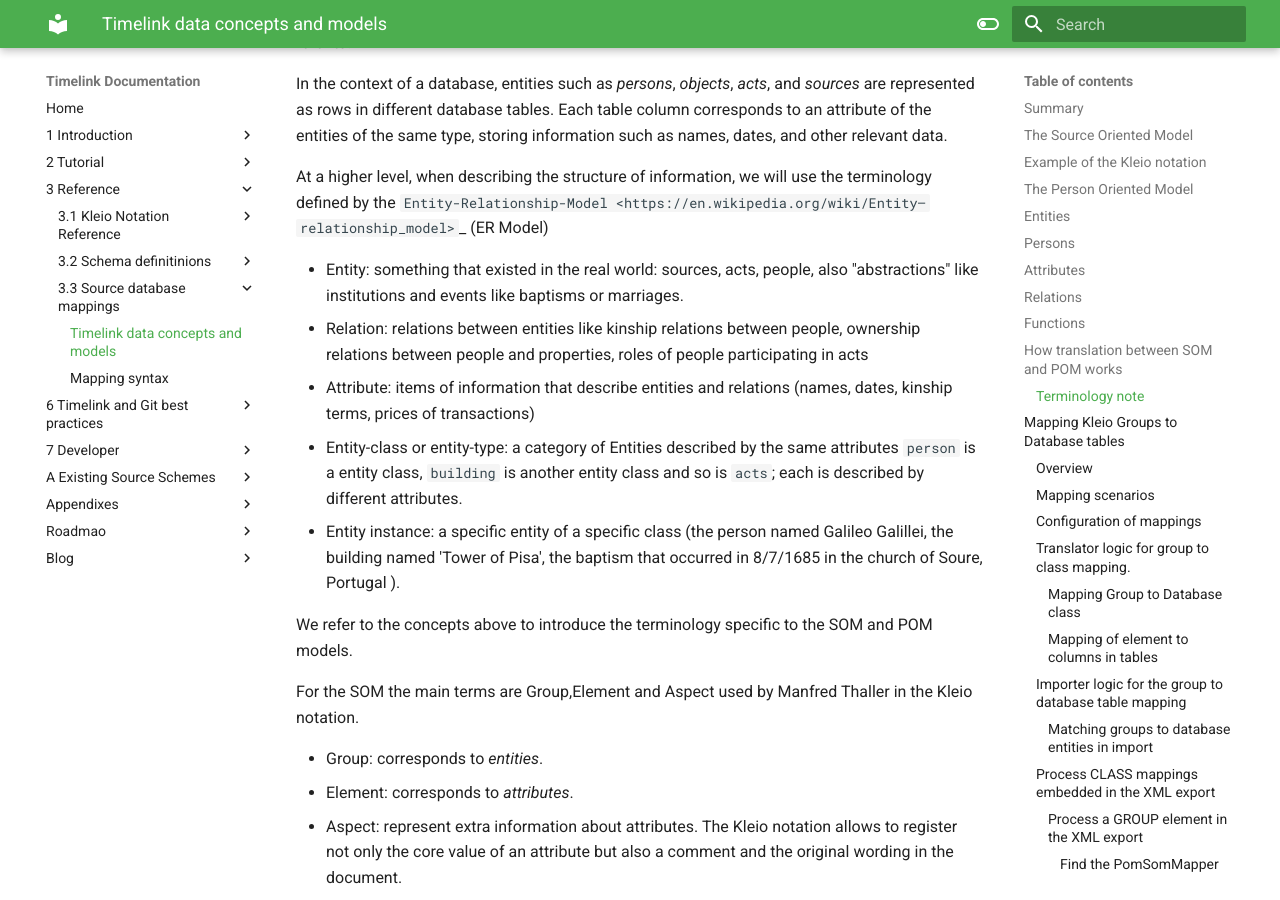
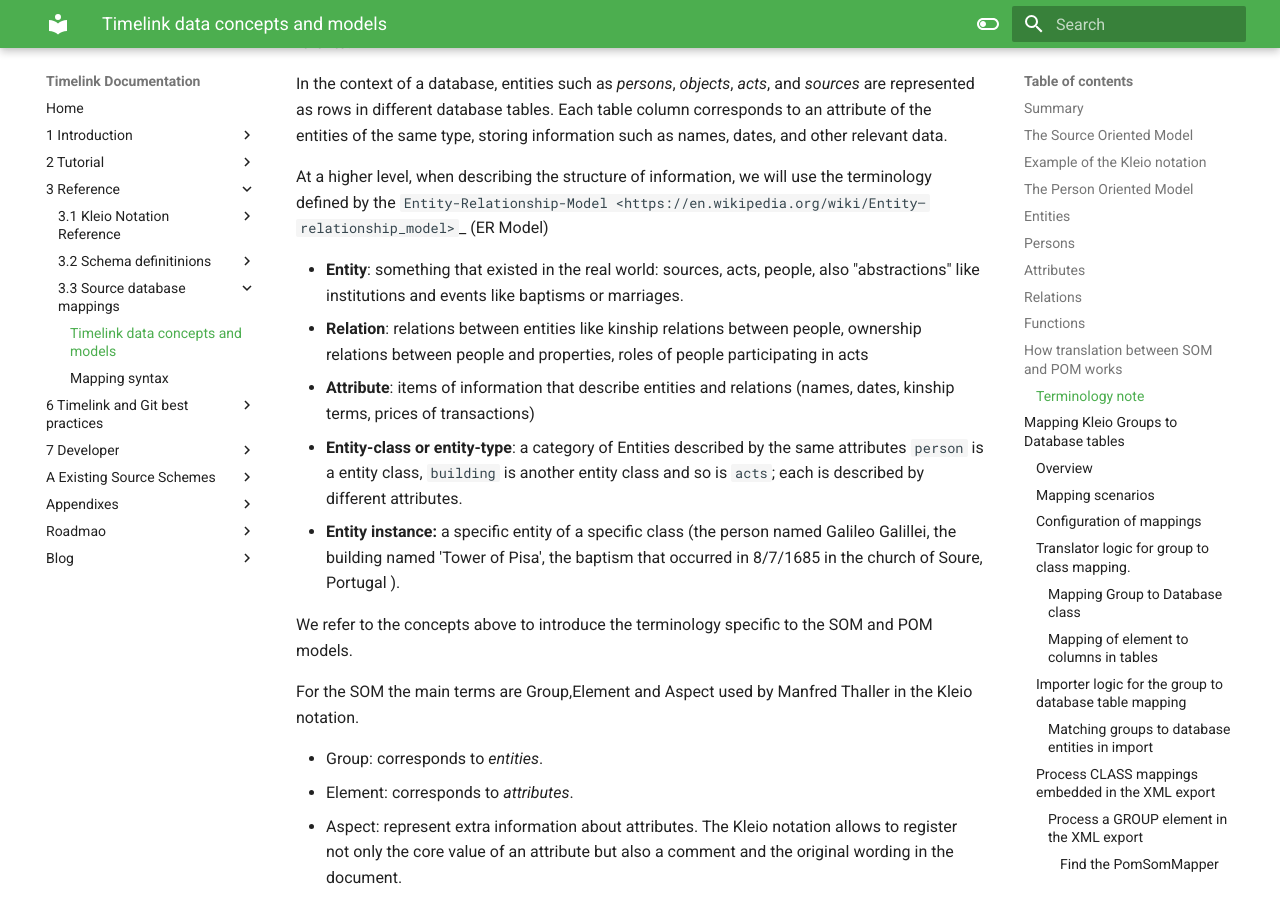
Before and after one commit to time-link/timelink-docs, an MkDocs documentation site: the page built from docs/3_Reference/3.3_Source_database_mappings/How Source-Database mappings works.md, in a window 1280 px wide and 900 px high, scrolled down 4692 px. Built offline with MkDocs 1.6.1 and Material for MkDocs 9.7.7, drawn with Linux system fonts in a browser that asks for light colours.

Commit message:
vault backup: 2025-05-22 16:50:37

```diff
--- a/docs/3_Reference/3.3_Source_database_mappings/How Source-Database mappings work.md
+++ b/docs/3_Reference/3.3_Source_database_mappings/How Source-Database mappings works.md
@@ -180,19 +180,19 @@
 use the terminology defined by the `Entity-Relationship-Model
 <https://en.wikipedia.org/wiki/Entity–relationship_model>`_ (ER Model)
 
-*   Entity: something that existed in the real world:
+*   **Entity**: something that existed in the real world:
     sources, acts, people, also "abstractions" like institutions and
     events like baptisms or marriages.
-*   Relation: relations between entities
+*   **Relation**: relations between entities
     like kinship relations between
     people, ownership relations between people and properties, roles
     of people participating in acts
-*   Attribute: items of information that describe entities and relations
+*   **Attribute**: items of information that describe entities and relations
     (names, dates, kinship terms, prices of transactions)
-*   Entity-class or entity-type: a category of Entities described by the same attributes
+*   **Entity-class or entity-type**: a category of Entities described by the same attributes
     `person` is a entity class, `building` is
     another entity class and so is `acts`; each is described by different attributes.
-*   Entity instance: a specific entity of a specific class
+*   **Entity instance:** a specific entity of a specific class
     (the person named Galileo Galillei, the building named 'Tower of Pisa',
     the baptism that occurred in 8/7/1685 in the church of Soure, Portugal ).
 
```
Also changed, not shown: docs/1_Introduction/1.2 Basic concepts.md (+1 -1 lines), docs/3_Reference/3.3_Source_database_mappings/Mapping syntax.md (+4 -4 lines).
